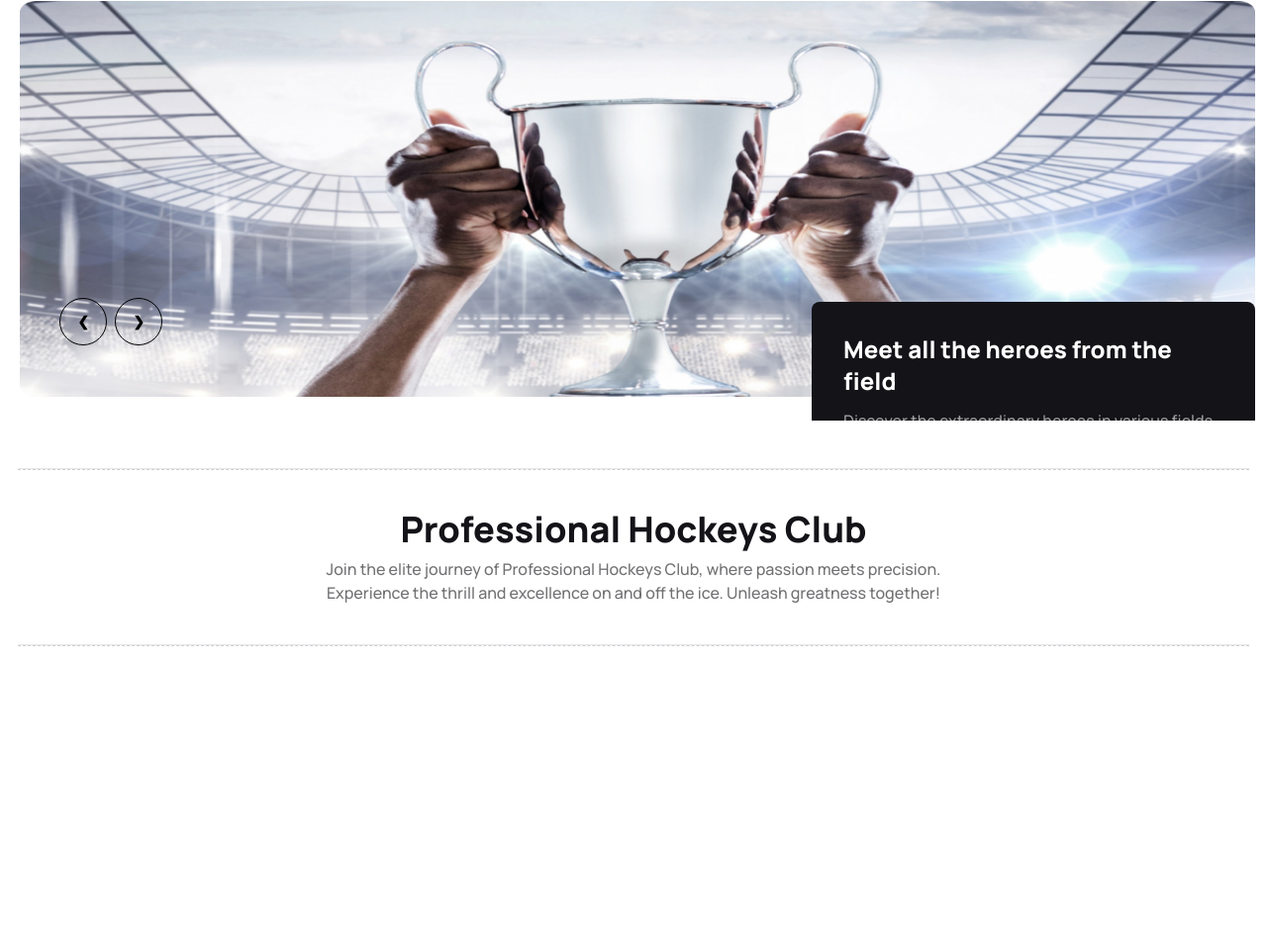
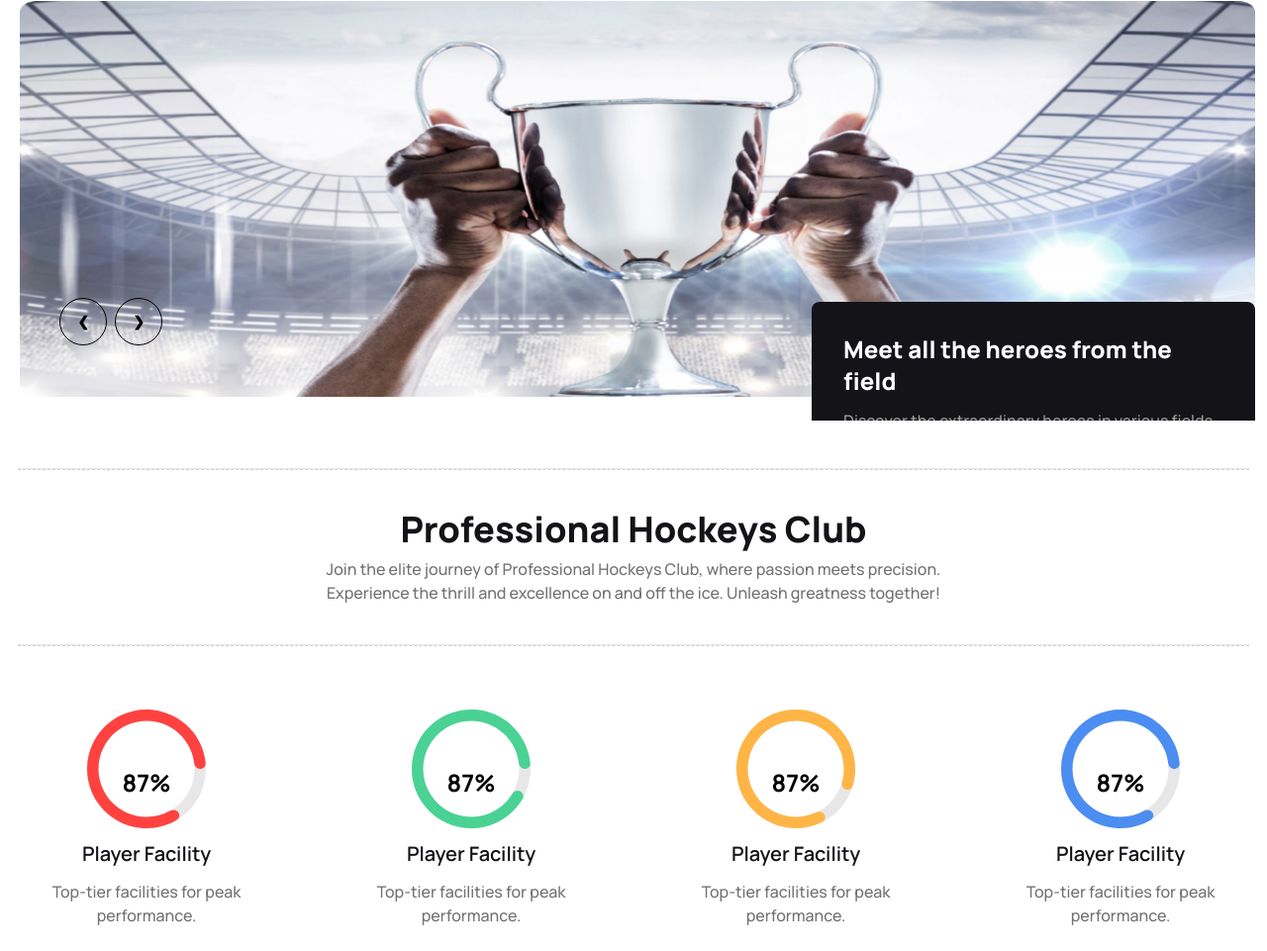
Before and after one commit to gmhridu/hockeys, a website built with Vite: page index.html in a window 1280 px wide. Shown: the part 143-1104 px from the top of the page at 99% size. Before the commit the page ends 836 px from the top, so only its background shows below. Built offline with nearby package versions, Linux system fonts and the light colour scheme.

Commit message:
progress section added

```diff
--- a/index.html
+++ b/index.html
@@ -150,9 +150,54 @@
         </div>
         <hr class="dashed">
 
-        <div>
-          <div></div>
-        </div>
+<div class="container mx-auto flex items-center justify-center">
+  <div class="grid grid-cols-1 gap-8 md:grid-cols-2 lg:grid-cols-4">
+    <!-- Progress -1 -->
+    <div class="relative flex flex-col items-center justify-center p-6 bg-white rounded-lg">
+      <img src="./images/circle-red.svg" alt="">
+      <h2 class="absolute top-1/2 left-1/2 transform -translate-x-1/2 -translate-y-[162%]
+     text-black text-2xl font-bold">87%</h2>
+      <div>
+        <h4 class="text-xl text-[#131318] font-semibold text-center my-3">Player Facility</h4>
+        <p class="text-sm md:text-base md:font-medium text-[#13131899] text-center">Top-tier facilities for peak performance.</p>
+      </div>
+    </div>
+
+    <!-- Progress -2 -->
+    <div class="relative flex flex-col items-center justify-center p-6 bg-white rounded-lg">
+      <img src="./images/circle-green.svg" alt="">
+      <h2 class="absolute top-1/2 left-1/2 transform -translate-x-1/2 -translate-y-[162%]
+         text-black text-2xl font-bold">87%</h2>
+      <div>
+        <h4 class="text-xl text-[#131318] font-semibold text-center my-3">Player Facility</h4>
+        <p class="text-sm md:text-base md:font-medium text-[#13131899] text-center">Top-tier facilities for peak
+          performance.</p>
+      </div>
+    </div>
+
+    <!-- Progress -3 -->
+    <div class="relative flex flex-col items-center justify-center p-6 bg-white rounded-lg">
+      <img src="./images/circle-yellow.svg" alt="">
+      <h2 class="absolute top-1/2 left-1/2 transform -translate-x-1/2 -translate-y-[162%] text-black text-2xl font-bold">87%</h2>
+      <div>
+        <h4 class="text-xl text-[#131318] font-semibold text-center my-3">Player Facility</h4>
+        <p class="text-sm md:text-base md:font-medium text-[#13131899] text-center">Top-tier facilities for peak performance.</p>
+      </div>
+    </div>
+
+    <!-- Progress -4 -->
+    <div class="relative flex flex-col items-center justify-center p-6 bg-white rounded-lg">
+      <img src="./images/circle-blue.svg" alt="">
+      <h2 class="absolute top-1/2 left-1/2 transform -translate-x-1/2 -translate-y-[162%] text-black text-2xl font-bold">87%</h2>
+      <div>
+        <h4 class="text-xl text-[#131318] font-semibold text-center my-3">Player Facility</h4>
+        <p class="text-sm text-center md:text-base md:font-medium text-[#13131899]">Top-tier facilities for peak performance.</p>
+      </div>
+    </div>
+  </div>
+</div>
+
+
 
           </div>
 
```
